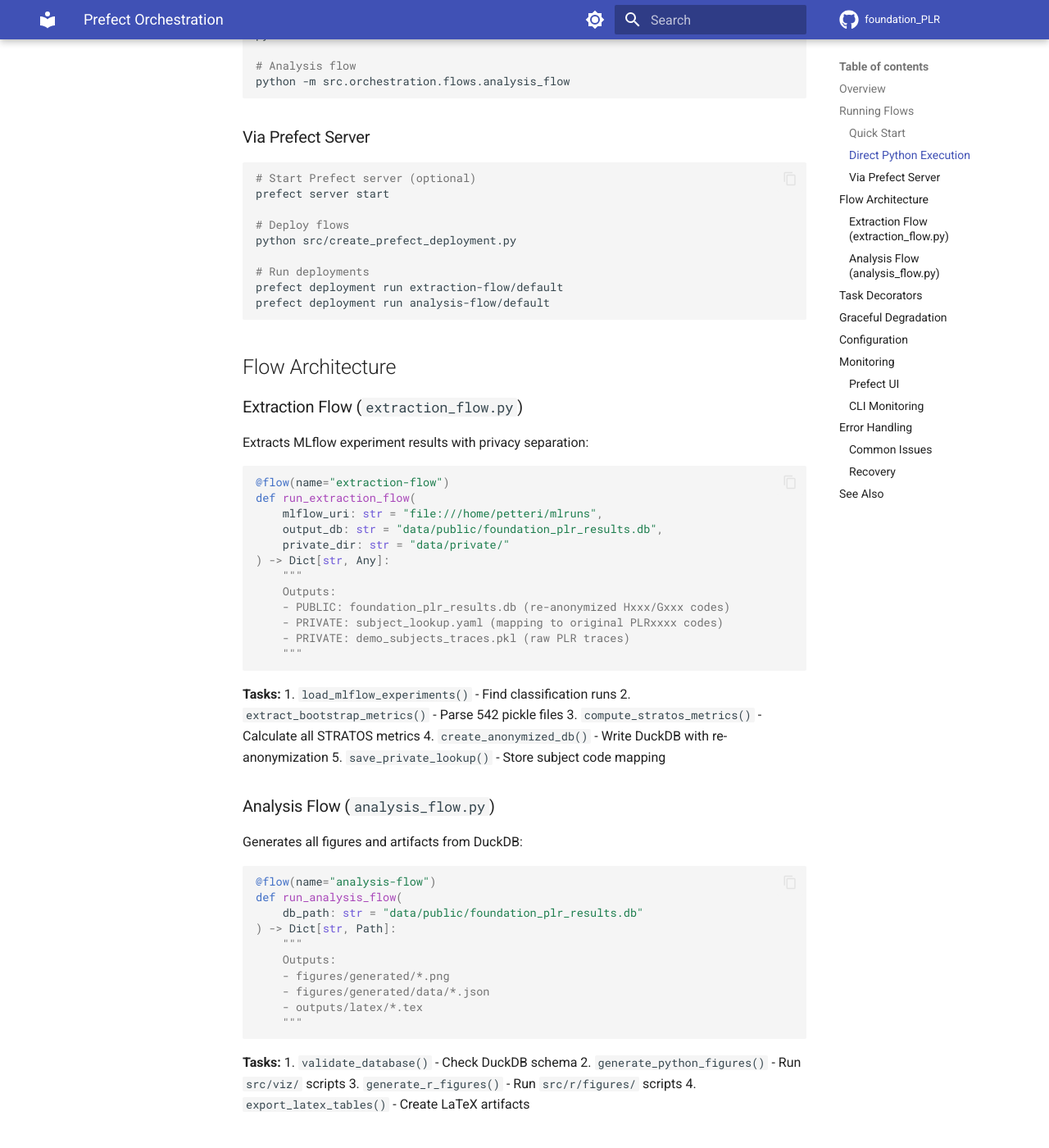
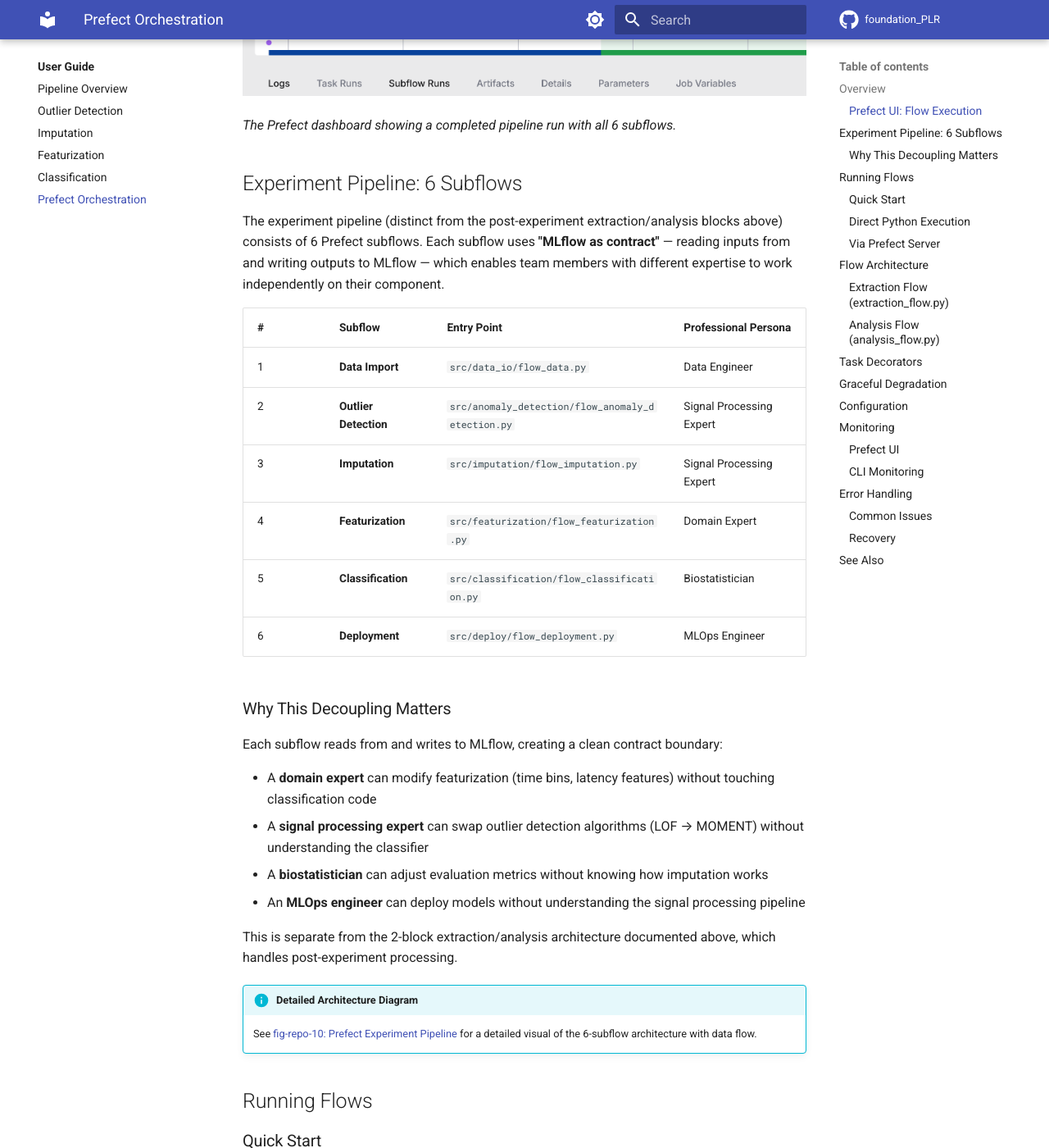
Before and after one commit to petteriTeikari/foundation_PLR, an MkDocs documentation site: the page built from docs/user-guide/prefect-orchestration.md, in a window 1280 px wide and 1400 px high, scrolled down 1150 px. Shown: the whole window at 82% size. Built offline with MkDocs 1.6.1 and Material for MkDocs 9.7.7, drawn with Linux system fonts in a browser that asks for light colours; comment, search, counter and statistics services are not loaded; some of the changed text lies outside the part shown.

Commit message:
docs(mkdocs): Integrate screenshots and Prefect labor division into MkDocs
- Add prefect-orchestration.md to mkdocs.yml nav (was orphaned)
- Add Prefect flow screenshot to orchestration docs
- Add 6-subflow labor division table with professional personas
- Add MLflow UI and artifacts screenshots to tutorials + quickstart
- Copy 3 screenshots to docs/assets/images/

Co-Authored-By: Claude Opus 4.6 <noreply@anthropic.com>

```diff
--- a/docs/user-guide/prefect-orchestration.md
+++ b/docs/user-guide/prefect-orchestration.md
@@ -25,6 +25,39 @@ flowchart LR
 |-------|---------|----------------------|
 | **Extraction** | MLflow → DuckDB | Yes |
 | **Analysis** | DuckDB → Figures | Yes (from checkpoint) |
+
+### Prefect UI: Flow Execution
+
+![Prefect flow execution showing 6 subflows](../assets/images/prefect_flow.png)
+
+*The Prefect dashboard showing a completed pipeline run with all 6 subflows.*
+
+## Experiment Pipeline: 6 Subflows
+
+The experiment pipeline (distinct from the post-experiment extraction/analysis blocks above) consists of 6 Prefect subflows. Each subflow uses **"MLflow as contract"** — reading inputs from and writing outputs to MLflow — which enables team members with different expertise to work independently on their component.
+
+| # | Subflow | Entry Point | Professional Persona |
+|---|---------|-------------|---------------------|
+| 1 | **Data Import** | `src/data_io/flow_data.py` | Data Engineer |
+| 2 | **Outlier Detection** | `src/anomaly_detection/flow_anomaly_detection.py` | Signal Processing Expert |
+| 3 | **Imputation** | `src/imputation/flow_imputation.py` | Signal Processing Expert |
+| 4 | **Featurization** | `src/featurization/flow_featurization.py` | Domain Expert |
+| 5 | **Classification** | `src/classification/flow_classification.py` | Biostatistician |
+| 6 | **Deployment** | `src/deploy/flow_deployment.py` | MLOps Engineer |
+
+### Why This Decoupling Matters
+
+Each subflow reads from and writes to MLflow, creating a clean contract boundary:
+
+- A **domain expert** can modify featurization (time bins, latency features) without touching classification code
+- A **signal processing expert** can swap outlier detection algorithms (LOF → MOMENT) without understanding the classifier
+- A **biostatistician** can adjust evaluation metrics without knowing how imputation works
+- An **MLOps engineer** can deploy models without understanding the signal processing pipeline
+
+This is separate from the 2-block extraction/analysis architecture documented above, which handles post-experiment processing.
+
+!!! info "Detailed Architecture Diagram"
+    See [fig-repo-10: Prefect Experiment Pipeline](../repo-figures/assets/fig-repo-10-prefect-orchestration.jpg) for a detailed visual of the 6-subflow architecture with data flow.
 
 ## Running Flows
 
--- a/mkdocs.yml
+++ b/mkdocs.yml
@@ -163,6 +163,7 @@ nav:
     - Imputation: user-guide/imputation.md
     - Featurization: user-guide/featurization.md
     - Classification: user-guide/classification.md
+    - Prefect Orchestration: user-guide/prefect-orchestration.md
 
   - API Reference:
     - api-reference/index.md
```
Also changed, not shown: docs/getting-started/quickstart.md (+2 -0 lines), docs/tutorials/running-experiments.md (+12 -0 lines), docs/assets/images/mlflow_artifacts.png (added), docs/assets/images/mlflow_ui.png (added), docs/assets/images/prefect_flow.png (added).
